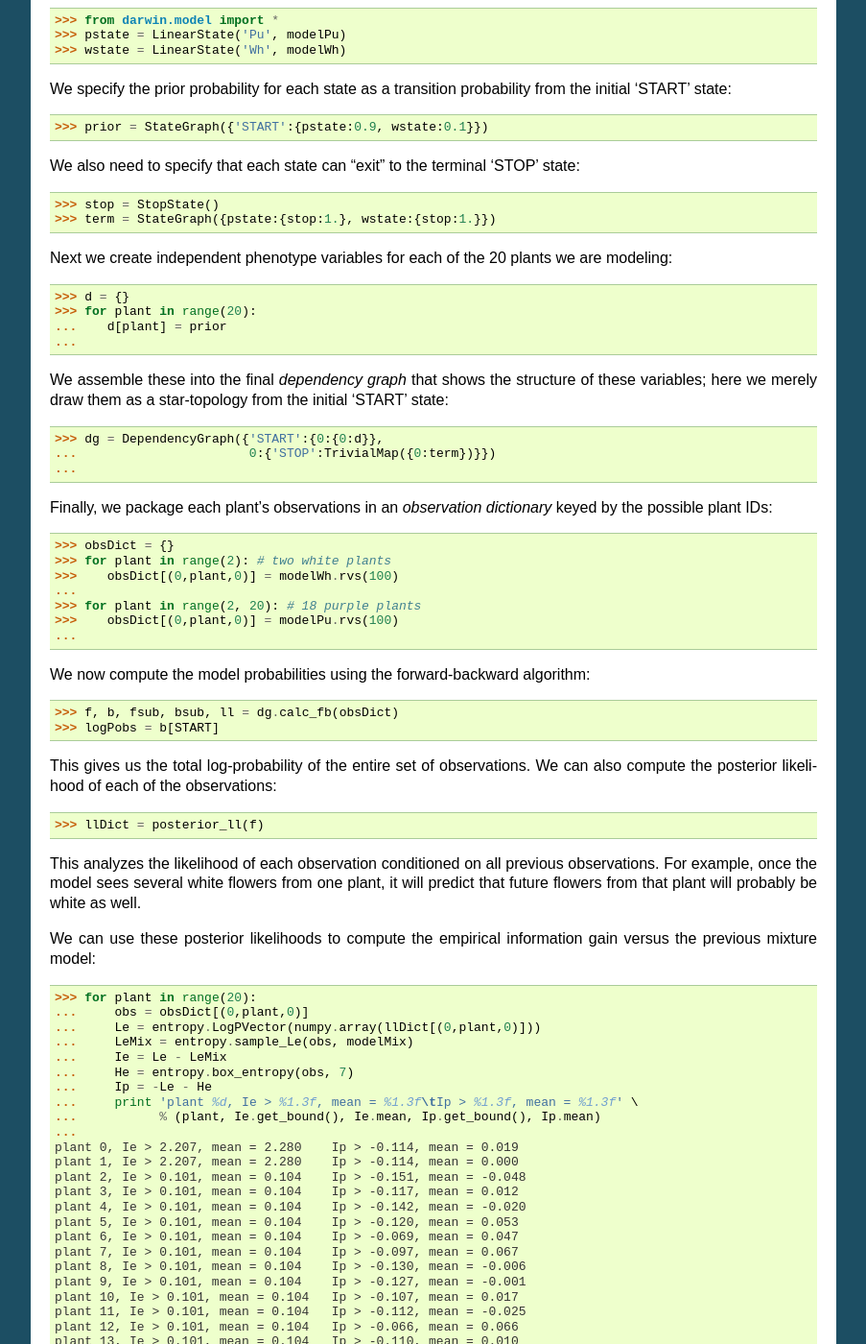
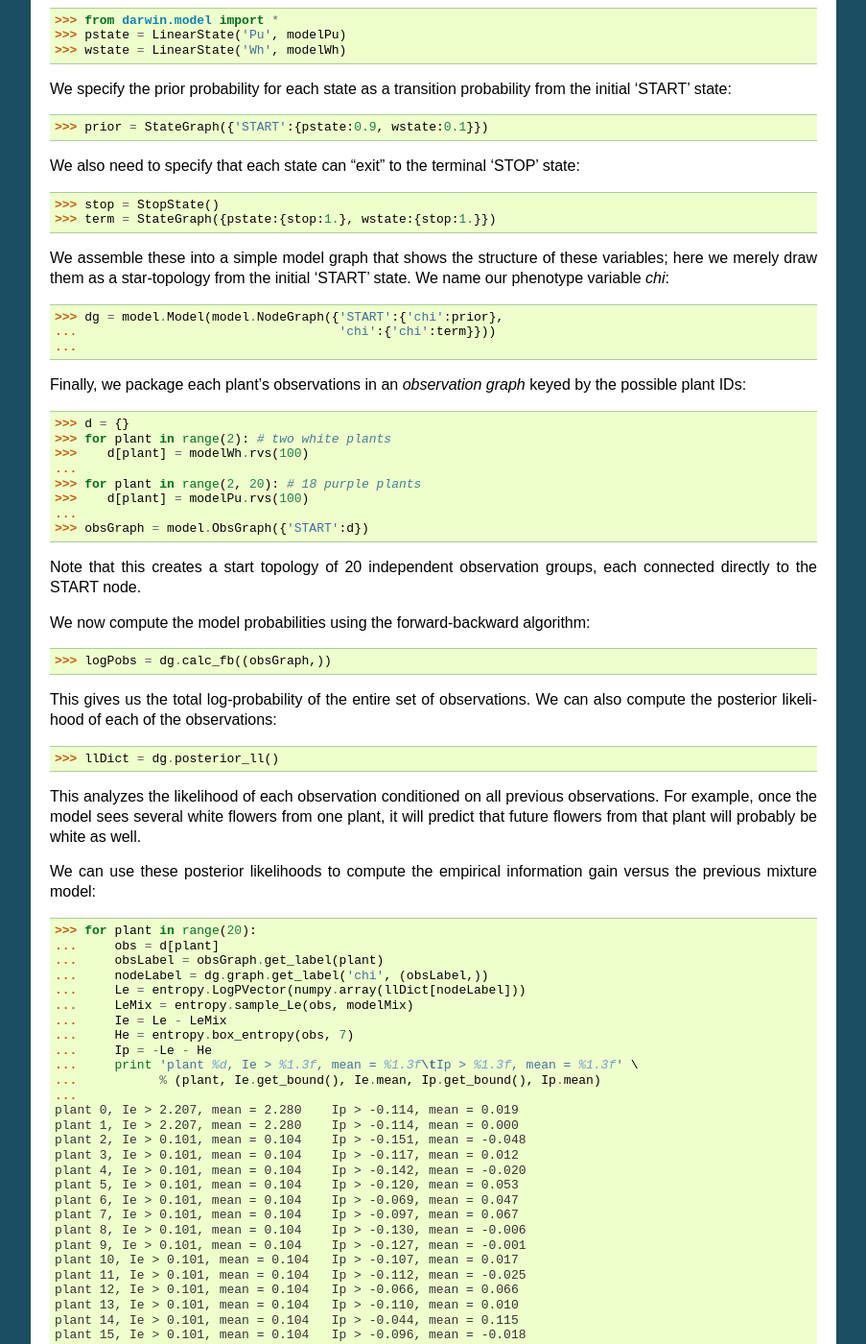
Before and after one commit to cjlee112/darwin, a Sphinx documentation site: the page built from doc/tutorials/robomendel1.rst, in a window 1280 px wide and 1400 px high, scrolled down 3172 px. Shown: the whole window at 96% size, without its empty margins (198-1101 px from the left). Built offline with Sphinx 7.4.7, drawn with Linux system fonts in a browser that asks for light colours.

Commit message:
updated robomendel test example and tutorial

```diff
--- a/doc/tutorials/robomendel1.rst
+++ b/doc/tutorials/robomendel1.rst
@@ -215,43 +215,38 @@
    >>> stop = StopState()
    >>> term = StateGraph({pstate:{stop:1.}, wstate:{stop:1.}})
 
-Next we create independent phenotype variables for each of the 20 plants
-we are modeling::
+We assemble these into a simple model graph that shows the structure
+of these variables; here we merely draw them as a star-topology from the
+initial 'START' state.  We name our phenotype variable `chi`::
+
+   >>> dg = model.Model(model.NodeGraph({'START':{'chi':prior},
+   ...                                   'chi':{'chi':term}}))
+   ...
+
+Finally, we package each plant's observations in an *observation graph*
+keyed by the possible plant IDs::
 
    >>> d = {}
-   >>> for plant in range(20):
-   ...    d[plant] = prior
-   ...
-
-We assemble these into the final *dependency graph* that shows the structure
-of these variables; here we merely draw them as a star-topology from the
-initial 'START' state::
-
-   >>> dg = DependencyGraph({'START':{0:{0:d}},
-   ...                       0:{'STOP':TrivialMap({0:term})}})
-   ...
-
-Finally, we package each plant's observations in an *observation dictionary*
-keyed by the possible plant IDs::
-
-   >>> obsDict = {}
    >>> for plant in range(2): # two white plants
-   >>>    obsDict[(0,plant,0)] = modelWh.rvs(100)
+   >>>    d[plant] = modelWh.rvs(100)
    ...
    >>> for plant in range(2, 20): # 18 purple plants
-   >>>    obsDict[(0,plant,0)] = modelPu.rvs(100)
+   >>>    d[plant] = modelPu.rvs(100)
    ...
+   >>> obsGraph = model.ObsGraph({'START':d})
+
+Note that this creates a start topology of 20 independent
+observation groups, each connected directly to the START node.
 
 We now compute the model probabilities using the forward-backward
 algorithm::
 
-   >>> f, b, fsub, bsub, ll = dg.calc_fb(obsDict)
-   >>> logPobs = b[START]
+   >>> logPobs = dg.calc_fb((obsGraph,))
 
 This gives us the total log-probability of the entire set of observations.
 We can also compute the posterior likelihood of each of the observations::
 
-   >>> llDict = posterior_ll(f)
+   >>> llDict = dg.posterior_ll()
 
 This analyzes the likelihood of each observation conditioned on all
 previous observations.  For example, once the model sees several white
@@ -262,8 +257,10 @@
 gain versus the previous mixture model::
 
    >>> for plant in range(20):
-   ...     obs = obsDict[(0,plant,0)]
-   ...     Le = entropy.LogPVector(numpy.array(llDict[(0,plant,0)]))
+   ...     obs = d[plant]
+   ...     obsLabel = obsGraph.get_label(plant)
+   ...     nodeLabel = dg.graph.get_label('chi', (obsLabel,))
+   ...     Le = entropy.LogPVector(numpy.array(llDict[nodeLabel]))
    ...     LeMix = entropy.sample_Le(obs, modelMix)
    ...     Ie = Le - LeMix
    ...     He = entropy.box_entropy(obs, 7)
```
Also changed, not shown: 2 other files.
